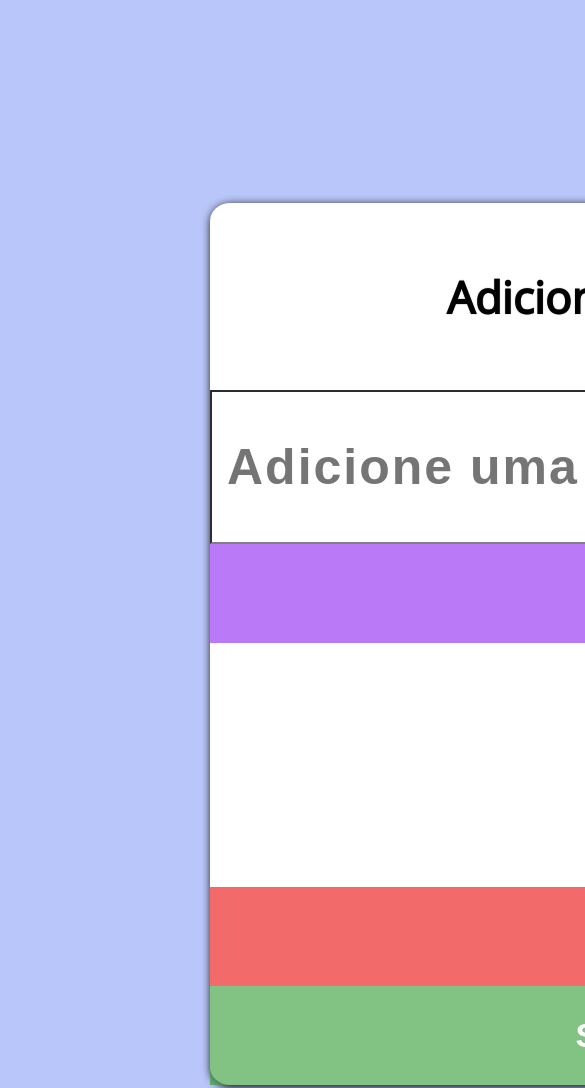
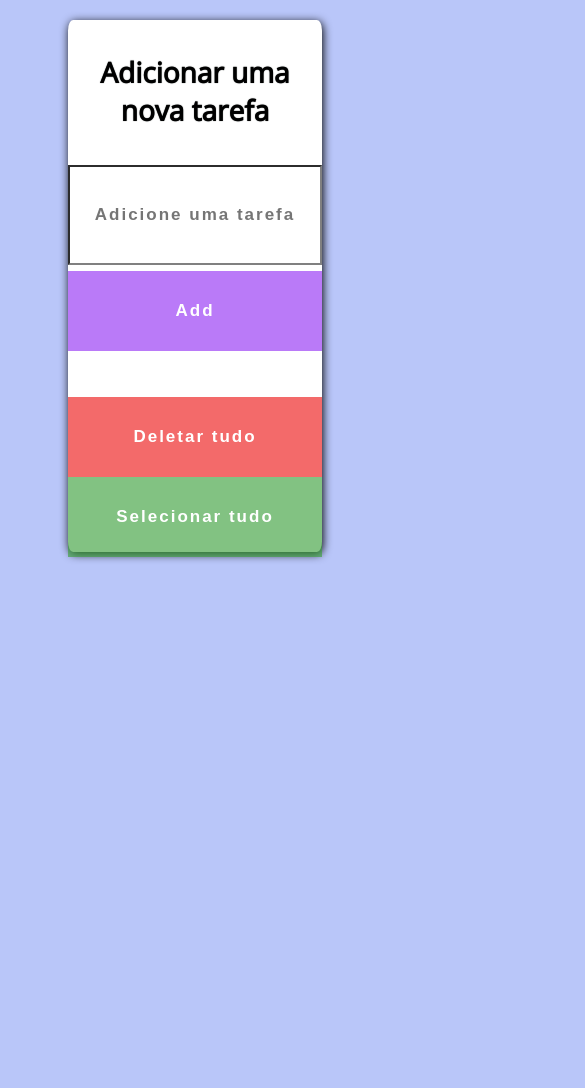
Before and after one commit to PriscillaRoiz/Projeto-Pri-Keka, a plain HTML site: page index.html in a window 390 px wide. Shown: the top 1088 px of the page, 585 px wide, since content can reach past the window. After the commit the page ends 844 px from the top, so only its background shows below. Drawn offline with nearby package versions, Linux system fonts and the light colour scheme.

Commit message:
fiz o css responsivo

```diff
--- a/css/style.css
+++ b/css/style.css
@@ -1,13 +1,14 @@
 * {
   box-sizing: border-box;
-  font-size: 10px;
-
 }
 
 body {
   background-color: rgb(185, 198, 249);
   font-family: 'Open Sans', sans-serif;
   width: 100%;
+  margin: 0 auto;
+  display: flex;
+  justify-content: center;
 }
 
 ul {
@@ -19,20 +20,20 @@ ul {
   font-weight: 600;
   letter-spacing: 2px;
   padding: 0px;
-  margin-top: 127px;
+  margin-top: 26px;
 }
 
 li {
   border-bottom: 1px grey solid;
-  padding: 3px;
+  padding: 20px;
   text-align: center;
   color: grey;
   border-bottom-color: grey;
   display: flex;
   align-items: center;
   justify-content: space-between;
-  font-size: 38px;
-  font-size: 36px;
+  font-size: 26px;
+
 }
 
 .container {
@@ -40,37 +41,28 @@ li {
   box-shadow: 1px 2px 10px black;
   width: 30%;
   margin: 5% auto;
-  padding: 20px 0px 5px 0px;
   border-radius: 2%;
-  width: 1016px;
-    /* height: 845px; */
-    margin-left: 202px;
-    margin-top: 203px;
 }
 
 h1 {
-  font-size: 15px;
+  font-size: 38px;
   text-shadow: 0px 0px 1px rgba(7, 15, 13, 0.726);
   text-align: center;
   padding: 15px;
   height: 108px;
-  font-size: 44px;
 }
 
 .tarefa__input {
   background: white;
-  display: flex;
-  align-items: center;
-  justify-content: space-between;
+  text-align: center;
   cursor: pointer;
   width: 100%;
-  font-size: 10px;
+  font-size: 25px;
   font-weight: 600;
   letter-spacing: 2px;
   padding: 15px;
-  height: 154px;
+  height: 100px;
   border-color: gray;
-  font-size: 50px;
 }
 
 .tabela {
@@ -92,14 +84,19 @@ h1 {
   display: block;
   border: none;
   color: white;
-  font-size: 10px;
+  font-size: 25px;
   font-weight: 600;
   letter-spacing: 2px;
   padding: 15px;
   margin-top: -10px;
   cursor: pointer;
-  height: 99px;
-    font-size: 40px;
+  height: 80px;
+}
+
+
+.meu-erro{
+  font-size: 16px;
+  margin-left: 5px;
 }
 
 
@@ -113,7 +110,7 @@ h1 {
 }
 
 .buttons{
-  margin-top: 107px;
+  margin-top: 10px;
 
 }
 
@@ -122,13 +119,12 @@ h1 {
   display: block;
   border: none;
   color: white;
-  font-size: 10px;
+  font-size: 25px;
   font-weight: 600;
   letter-spacing: 2px;
   padding: 15px;
   cursor: pointer;
-  height: 99px;
-  font-size: 34px;
+  height: 80px;
 }
 
 .SelecionarAll__button {
@@ -136,15 +132,14 @@ h1 {
   display: block;
   border: none;
   color: white;
-  font-size: 10px;
+  font-size: 25px;
   font-weight: 600;
   letter-spacing: 2px;
   padding: 15px;
   margin-bottom: -5px;
   cursor: pointer;
   background-color: rgba(61, 161, 61, 0.644);
-  height: 99px;
-  font-size: 34px;
+  height: 80px;
 }
 
 .excluir {
@@ -156,3 +151,63 @@ h1 {
 .excluirTarefa__button {
   background-color: rgba(241, 75, 75, 0.829)
 }
+
+@media (max-width: 1080px) {
+
+  h1 {
+    font-size: 28px;
+  }
+
+  .tarefa__input {
+    font-size: 20px;
+  }
+
+  li {
+    font-size: 21px;
+  }
+
+
+}
+
+@media (max-width: 910px) {
+
+  .container {
+    width: 45%;
+  }
+}
+
+@media (max-width: 605px) {
+  .addTarefa__button, .excluirTarefa__button, .SelecionarAll__button {
+    font-size: 17px;
+  }
+
+  .tarefa__input {
+    font-size: 17px;
+  }
+
+  li {
+    font-size: 18px;
+  }
+
+}
+
+@media (max-width: 535px) {
+  .container {
+    width: 55%;
+  }
+
+}
+
+@media (max-width: 440px) {
+  .container {
+    width: 65%;
+  }
+
+}
+
+@media (max-width: 370px) {
+  .container {
+    width: 76%;
+  }
+
+}
--- a/index.html
+++ b/index.html
@@ -15,10 +15,13 @@
 <body>
 
     <div class="container">
+
+
         <div class="titulo">
             <h1> Adicionar uma nova tarefa </h1>
 
          </div>
+         <form action="">
 
         <input type="text" class="tarefa__input" id="InputTarefa" placeholder="Adicione uma tarefa">
 
@@ -42,6 +45,7 @@
             <button class="SelecionarAll__button">Selecionar tudo</button>
 
         </div>
+    </form>
 
     </div>
 
--- a/js/script.js
+++ b/js/script.js
@@ -4,7 +4,7 @@ const NovasTarefas = document.querySelector(".tarefa")
 
 
 umaTarefa.addEventListener("click", function (evento) {
-
+    evento.preventDefault();
     let tarefa = document.getElementById('InputTarefa');
     let textoTarefa = tarefa.value;
 
@@ -32,6 +32,7 @@ umaTarefa.addEventListener("click", function (evento) {
         });
 
         NewText.addEventListener("click", function (evento) {
+          evento.preventDefault();
           if(NewText.style.textDecoration == "line-through"){
             NewText.style.textDecoration = "none";
             NewText.style.color = "black";
@@ -44,6 +45,7 @@ umaTarefa.addEventListener("click", function (evento) {
         const SelectAll = document.querySelector(".SelecionarAll__button")
 
         SelectAll.addEventListener("click", function (evento) {
+          evento.preventDefault();
           if (NewText.style.backgroundColor == "pink"){
             NewText.style.backgroundColor = "none";
 
@@ -65,18 +67,28 @@ umaTarefa.addEventListener("click", function (evento) {
 
 
     }
-    function allowDrop(ev) {
-        ev.preventDefault();
-      }
 
-      function drag(ev) {
-        ev.dataTransfer.setData("tarefa", ev.target.id);
-      }
 
-      function drop(ev) {
-        ev.preventDefault();
-        var data = ev.dataTransfer.getData("tarefa");
-        ev.target.appendChild(document.getElementById(data));
-      }
+
+
+
+
+
+
+
+
+    // function allowDrop(ev) {
+    //     ev.preventDefault();
+    //   }
+
+    //   function drag(ev) {
+    //     ev.dataTransfer.setData("tarefa", ev.target.id);
+    //   }
+
+    //   function drop(ev) {
+    //     ev.preventDefault();
+    //     var data = ev.dataTransfer.getData("tarefa");
+    //     ev.target.appendChild(document.getElementById(data));
+    //   }
 
 });
```
